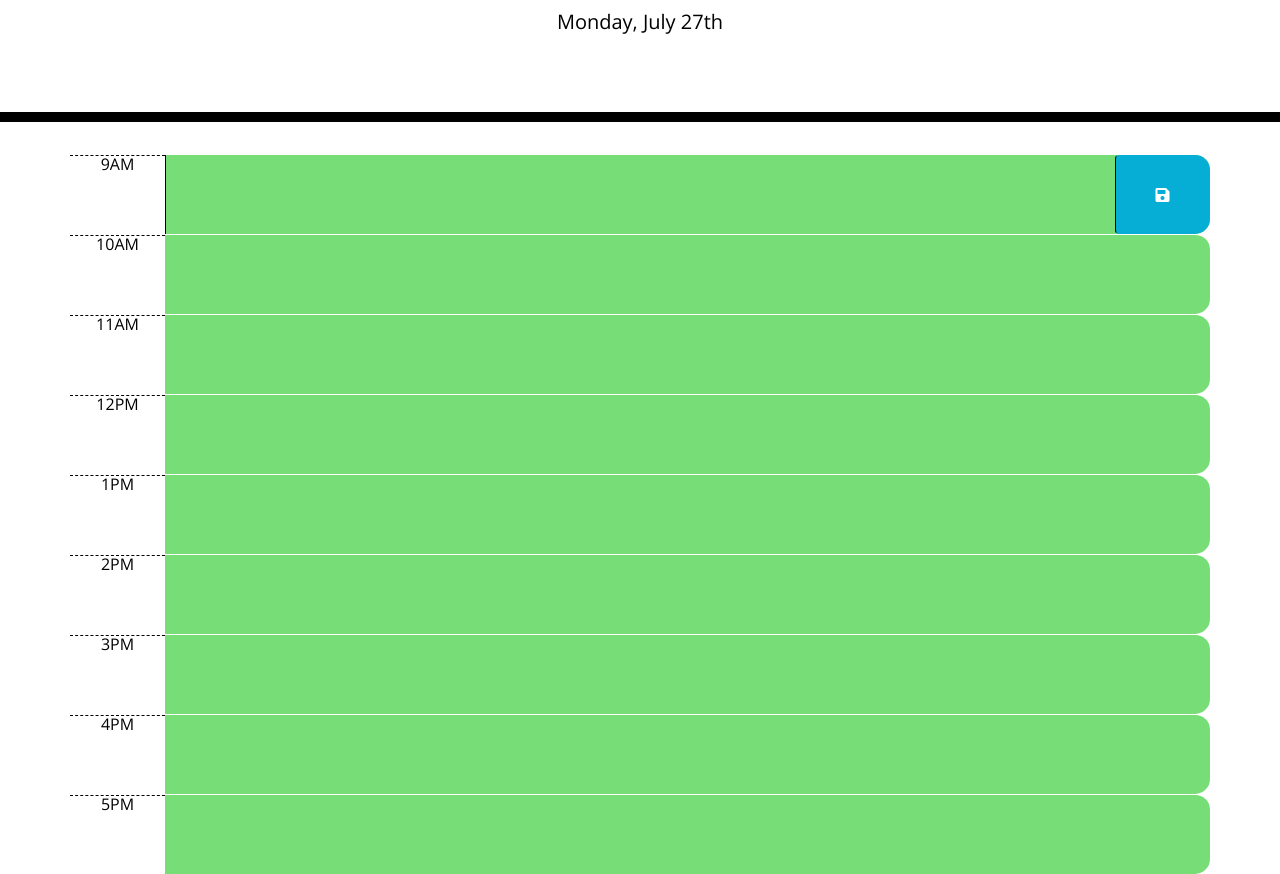
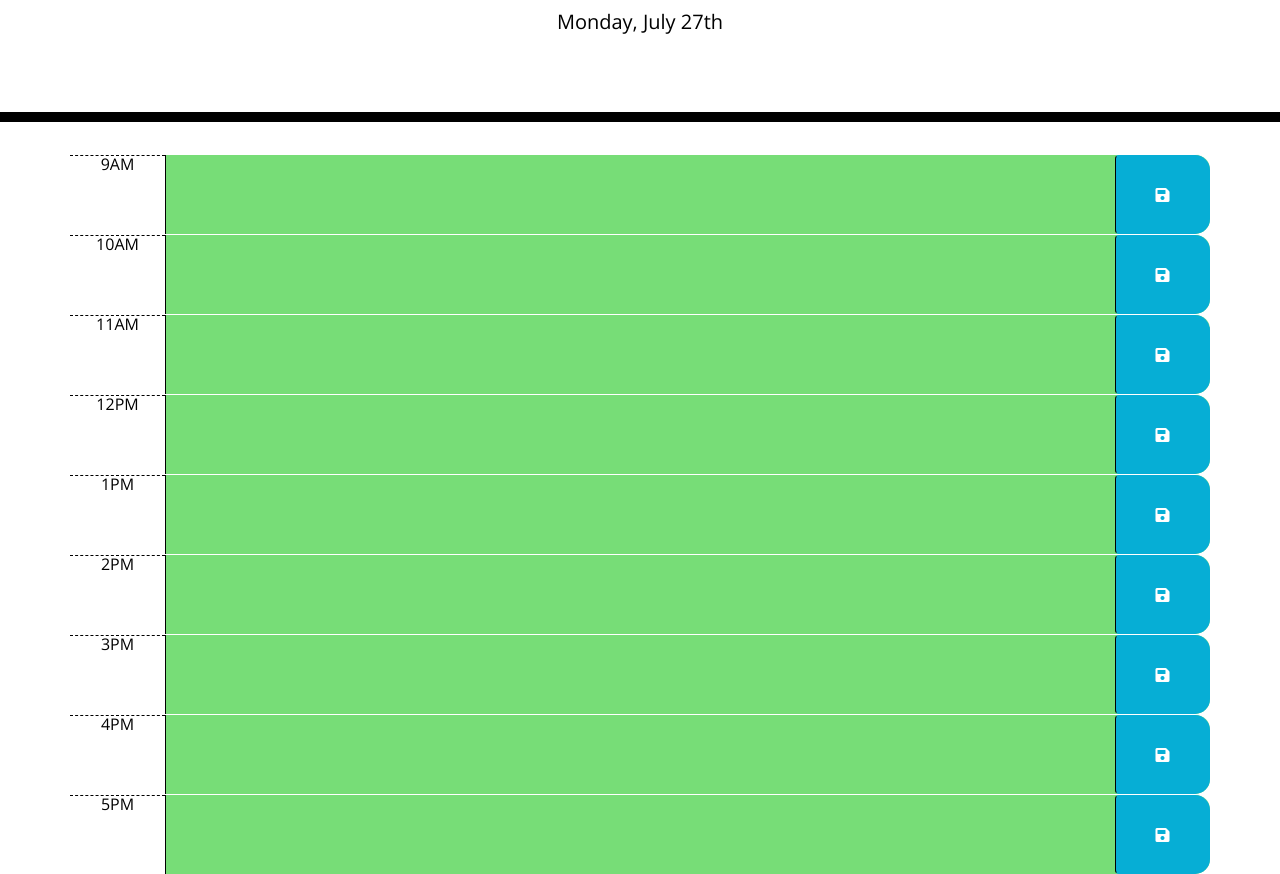
Before and after one commit to ghudson46/daily-planner, a plain HTML site: page index.html in a window 1280 px wide. Shown: the part 182-1056 px from the top of the page. Drawn offline with nearby package versions, Linux system fonts and the light colour scheme.

Commit message:
complete

```diff
--- a/index.html
+++ b/index.html
@@ -47,11 +47,19 @@
       <div id="hour-10" class="row time-block">
         <div class="col-md-1 hour">10AM</div>
 
+        <textarea class="col-md-10 description"></textarea>
+
+        <button class="btn saveBtn col-md-1"><i class="fas fa-save"></i></button>
+
       </div>
 
       <!-- 11AM -->
       <div id="hour-11" class="row time-block">
         <div class="col-md-1 hour">11AM</div>
+
+        <textarea class="col-md-10 description"></textarea>
+
+        <button class="btn saveBtn col-md-1"><i class="fas fa-save"></i></button>
 
       </div>
 
@@ -59,11 +67,19 @@
       <div id="hour-12" class="row time-block">
         <div class="col-md-1 hour">12PM</div>
 
+        <textarea class="col-md-10 description"></textarea>
+
+        <button class="btn saveBtn col-md-1"><i class="fas fa-save"></i></button>
+
       </div>
 
       <!-- 1PM -->
       <div id="hour-13" class="row time-block">
         <div class="col-md-1 hour">1PM</div>
+
+        <textarea class="col-md-10 description"></textarea>
+
+        <button class="btn saveBtn col-md-1"><i class="fas fa-save"></i></button>
 
       </div>
 
@@ -71,11 +87,19 @@
       <div id="hour-14" class="row time-block">
         <div class="col-md-1 hour">2PM</div>
 
+        <textarea class="col-md-10 description"></textarea>
+
+        <button class="btn saveBtn col-md-1"><i class="fas fa-save"></i></button>
+
       </div>
 
       <!-- 3PM -->
       <div id="hour-15" class="row time-block">
         <div class="col-md-1 hour">3PM</div>
+
+        <textarea class="col-md-10 description"></textarea>
+
+        <button class="btn saveBtn col-md-1"><i class="fas fa-save"></i></button>
 
       </div>
 
@@ -83,11 +107,19 @@
       <div id="hour-16" class="row time-block">
         <div class="col-md-1 hour">4PM</div>
 
+        <textarea class="col-md-10 description"></textarea>
+
+        <button class="btn saveBtn col-md-1"><i class="fas fa-save"></i></button>
+
       </div>
 
       <!-- 5PM -->
       <div id="hour-17" class="row time-block">
         <div class="col-md-1 hour">5PM</div>
+
+        <textarea class="col-md-10 description"></textarea>
+
+        <button class="btn saveBtn col-md-1"><i class="fas fa-save"></i></button>
 
       </div>
 
```
